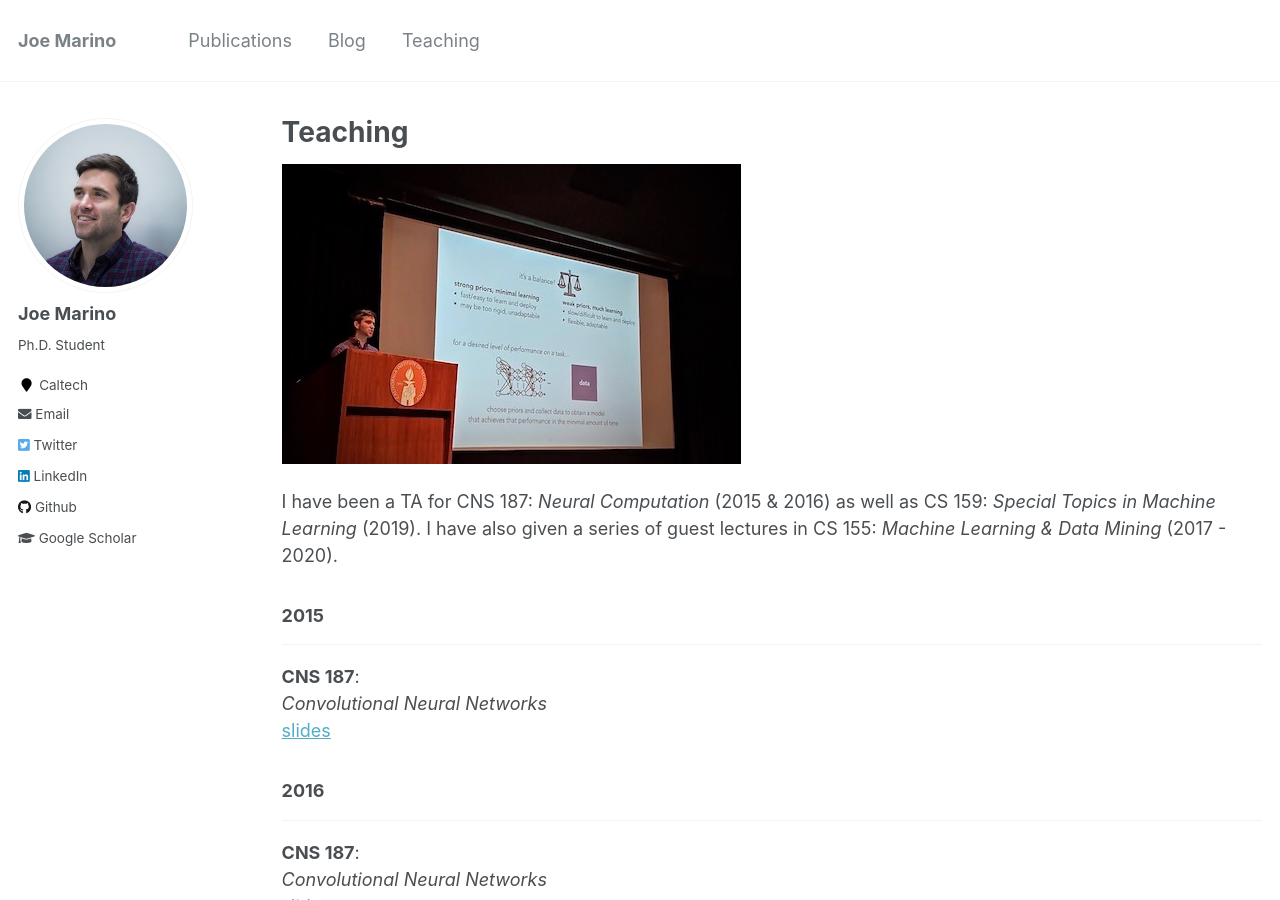
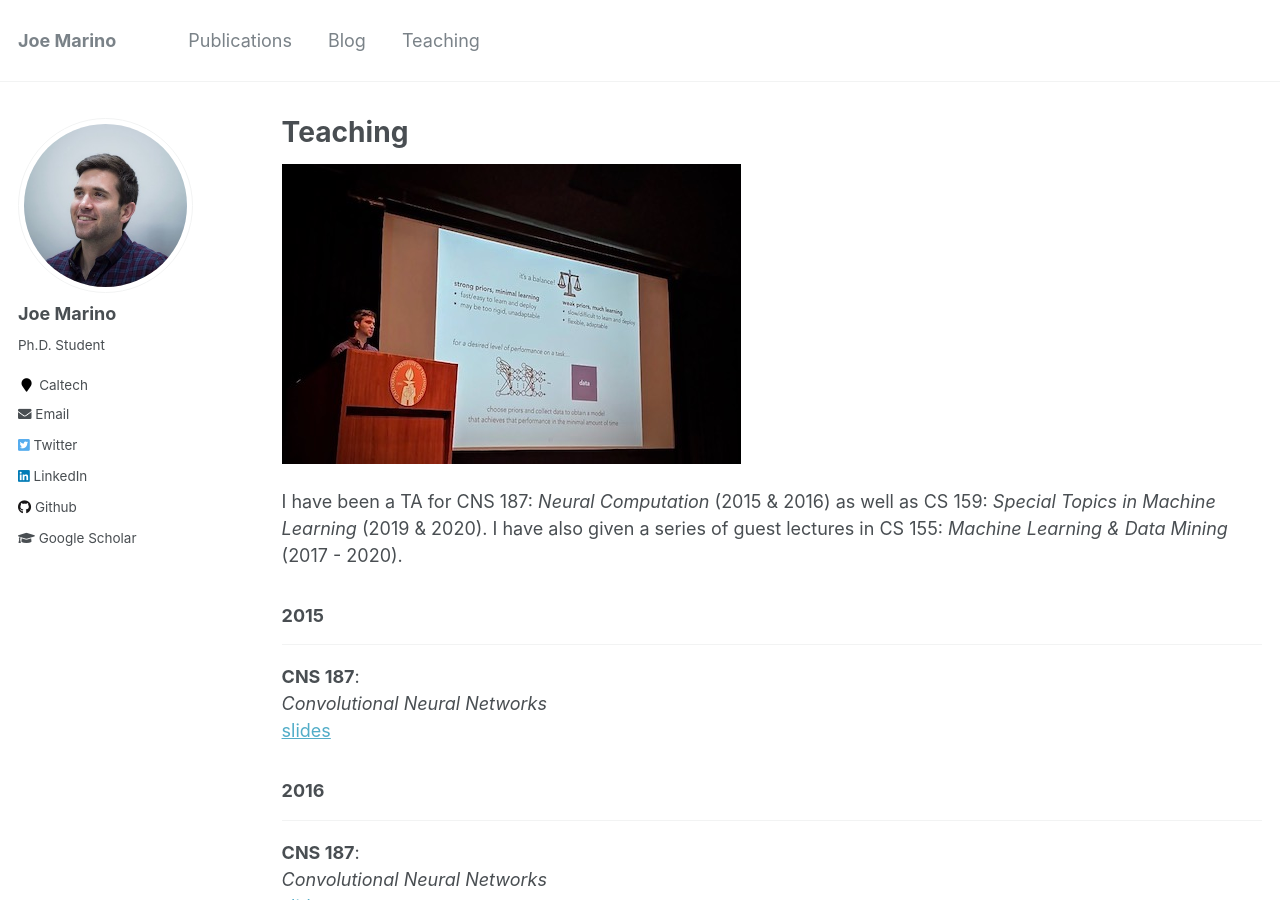
Before and after one commit to joelouismarino/joelouismarino.github.io, a Jekyll site: the page built from _pages/teaching.md, in a window 1280 px wide and 900 px high. Built offline with Jekyll 4.4.1, drawn with Linux system fonts in a browser that asks for light colours; some of the changed text lies outside the part shown.

Commit message:
Updating teaching.

```diff
--- a/_pages/teaching.md
+++ b/_pages/teaching.md
@@ -7,7 +7,7 @@ author_profile: true
 
 ![alt text](../images/me_teaching.jpg "Lecturing in Ramo Auditorium")
 
-I have been a TA for CNS 187: *Neural Computation* (2015 & 2016) as well as CS 159: *Special Topics in Machine Learning* (2019). I have also given a series of guest lectures in CS 155: *Machine Learning & Data Mining* (2017 - 2020).
+I have been a TA for CNS 187: *Neural Computation* (2015 & 2016) as well as CS 159: *Special Topics in Machine Learning* (2019 & 2020). I have also given a series of guest lectures in CS 155: *Machine Learning & Data Mining* (2017 - 2020).
 
 ### 2015
 ___
```
Also changed, not shown: other parts of _pages/teaching.md (+4 -0 lines), 2 other files.
